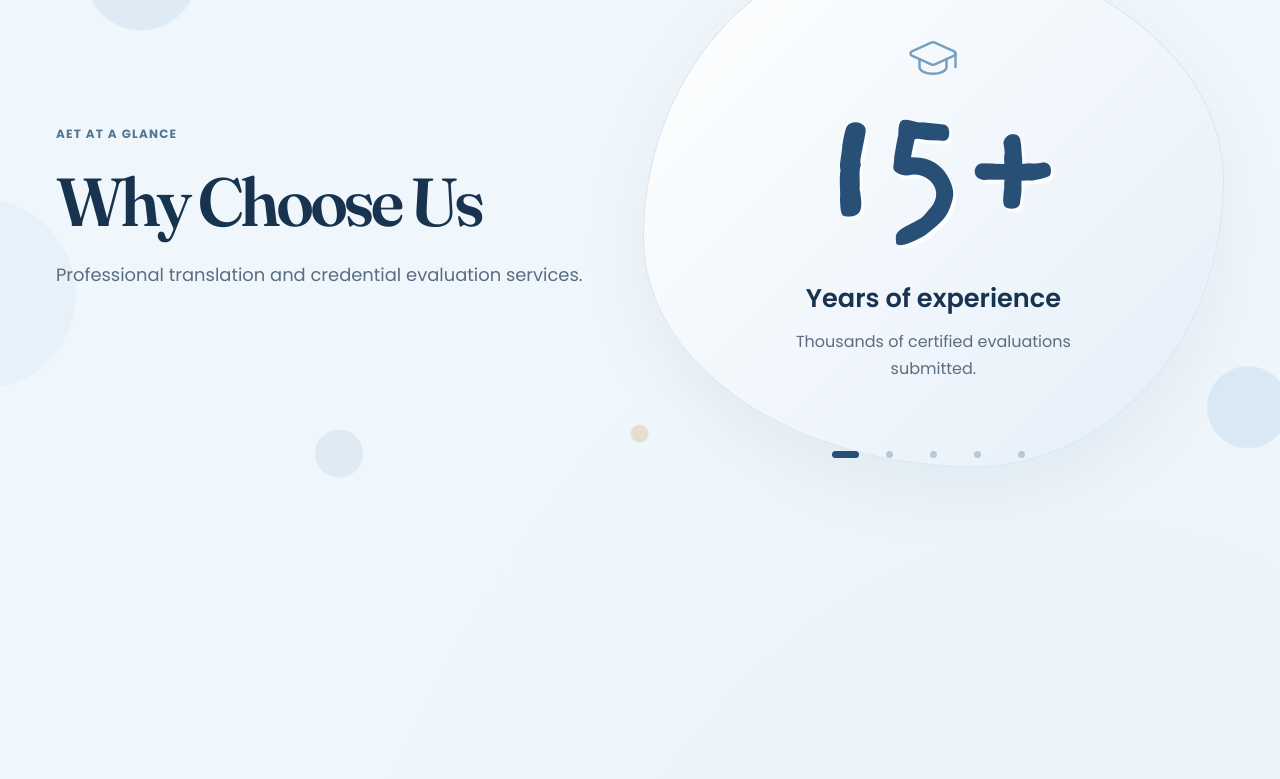
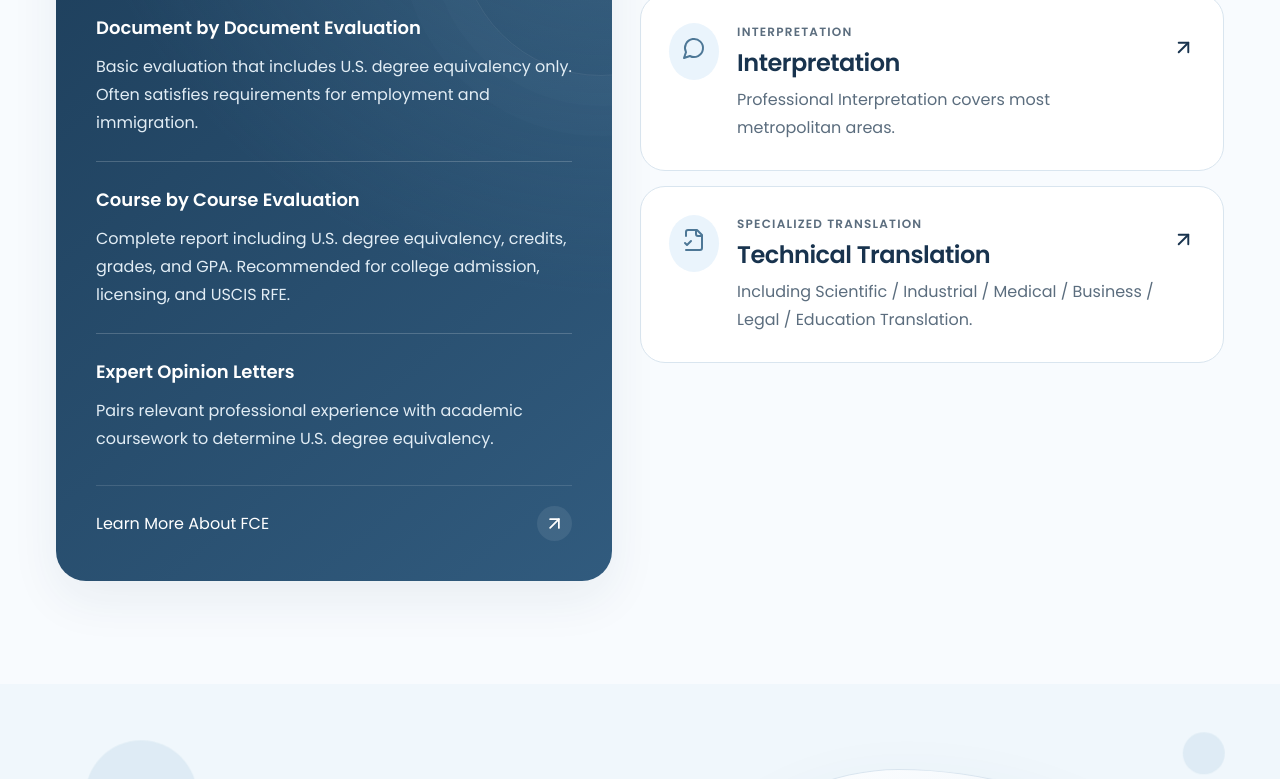
Before and after one commit to Jeromestein/aet-website-2026, a Next.js app: page / in a window 1280 px wide. Shown: the part 1700-2479 px from the top of the page. Built offline with nearby package versions, Linux system fonts and the light colour scheme.

Commit message:
refactor(home): Reorder service and trust sections

```diff
--- a/app/page.tsx
+++ b/app/page.tsx
@@ -89,8 +89,6 @@ export default function Home() {
           </div>
         </section>
         </div>
-        <InstitutionCarousel />
-        <ImpactStory />
         <section className="section wrap" id="services">
           <div className="section-heading" data-reveal>
             <div>
@@ -177,6 +175,8 @@ export default function Home() {
             </CardRail></div>
           </div>
         </section>
+        <ImpactStory />
+        <InstitutionCarousel />
         <ProcessStory />
         <section className="section wrap" id="pre-evaluation" aria-labelledby="pre-evaluation-title">
           <div className="preview-panel" data-reveal>
```
Also changed, not shown: 2 other files (tests, documents, lock files or other folders).
